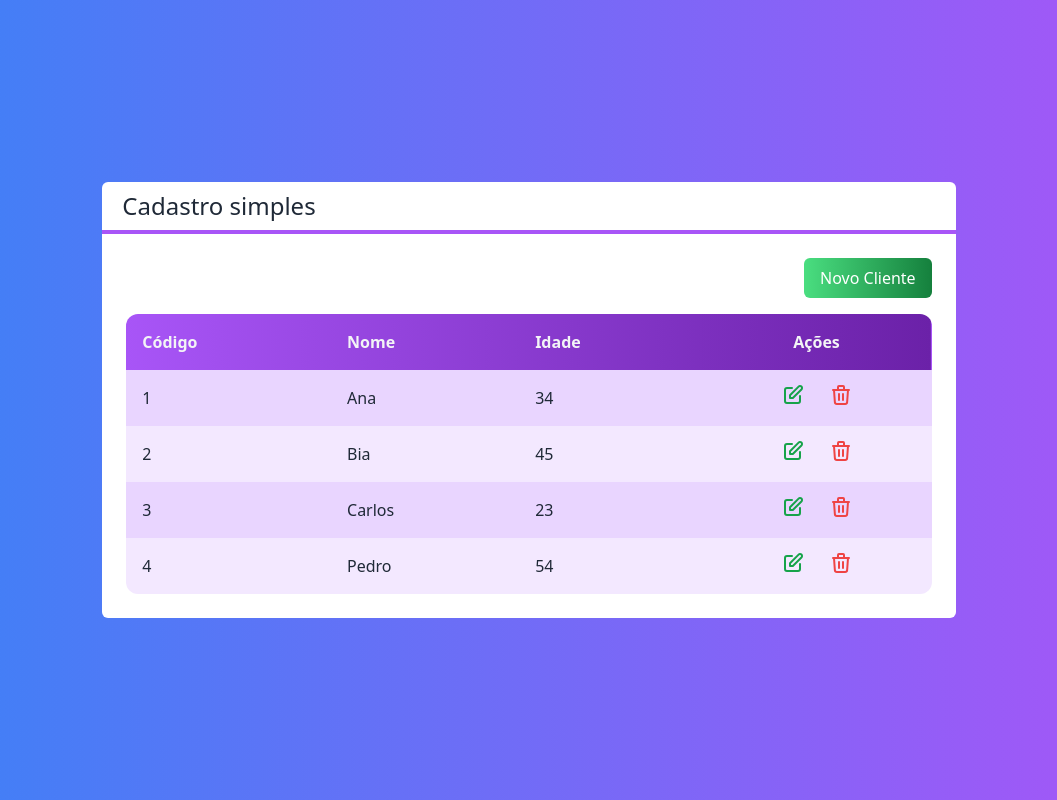
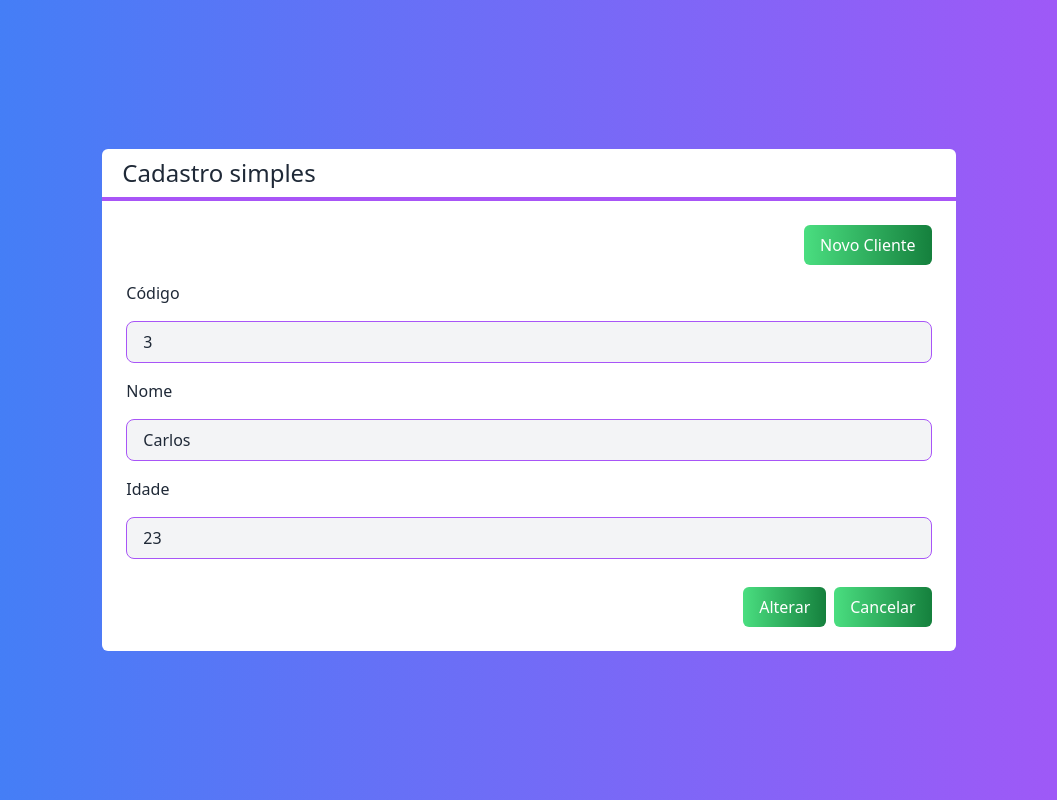
Before and after one commit to Julio-Norberto/crud, a Next.js app: page / in a window 1280 px wide. Shown: the whole page, without its empty margins (111-1168 px from the left). Built offline with nearby package versions, Linux system fonts and the light colour scheme.

Commit message:
create Entrada.tsx and Formulario.jsx

```diff
--- /dev/null
+++ b/src/components/Entrada.tsx
@@ -0,0 +1,25 @@
+interface EntradaProps {
+    tipo?: 'text' | 'number'
+    texto: string
+    valor: any
+    somenteLeitura?: boolean
+    valorMudou?: (valor: any) => void
+
+}
+
+export default function Entrada(props: EntradaProps) {
+    return (
+        <div className="flex flex-col mb-4">
+            <label className="mb-4">
+                {props.texto}
+            </label>
+            <input
+                className={`border border-purple-500 rounded-lg focus:outline-none bg-gray-100 px-4 py-2 ${props.somenteLeitura ? '' : 'focus:bg-white'}`}
+                type={props.tipo ?? 'text'}
+                value={props.valor}
+                readOnly={props.somenteLeitura}
+                onChange={e => props.valorMudou?.(e.target.value)}
+            />
+        </div>
+    )
+}
--- /dev/null
+++ b/src/components/Formulario.tsx
@@ -0,0 +1,30 @@
+import { useState } from "react";
+import Cliente from "../core/Cliente";
+import Botao from "./Botao";
+import Entrada from "./Entrada";
+
+interface FormularioProps {
+    cliente: Cliente
+}
+
+export default function Formulario(props: FormularioProps) {
+    const id = props.cliente?.id
+    const [nome, setNome] = useState(props.cliente?.nome ?? '')
+    const [idade, setIdade] = useState(props.cliente?.idade ?? 0)
+
+    return (
+        <div>
+            {id ? <Entrada somenteLeitura texto="Código" valor={id} /> : false}
+            <Entrada texto="Nome" valor={nome} valorMudou={setNome} />
+            <Entrada texto="Idade" tipo="number" valor={idade} valorMudou={setIdade} />
+            <div className="flex justify-end mt-7">
+                <Botao className="bg-gradient-to-r from-blue-400 to-blue-700 mr-2">
+                    {id ? 'Alterar' : 'Salvar'}
+                </Botao>
+                <Botao className="bg-gradient-to-r from-gray-400 to-gray-700">
+                    Cancelar
+                </Botao>
+            </div>
+        </div>
+    )
+}
--- a/src/pages/index.tsx
+++ b/src/pages/index.tsx
@@ -1,4 +1,5 @@
 import Botao from "../components/Botao";
+import Formulario from "../components/Formulario";
 import Layout from "../components/Layout";
 import Tabela from "../components/Tabela";
 import Cliente from "../core/Cliente";
@@ -27,7 +28,8 @@
               <Botao className="mb-4">Novo Cliente</Botao>
             </div>
 
-            <Tabela clientes={clientes} clienteSelecionado={clienteSelecionado} clienteExcluido={clienteExcluido} />
+            { /*<Tabela clientes={clientes} clienteSelecionado={clienteSelecionado} clienteExcluido={clienteExcluido} /> */ }
+            <Formulario cliente={clientes[2]} />
         </Layout>
     </div>
   )
```
